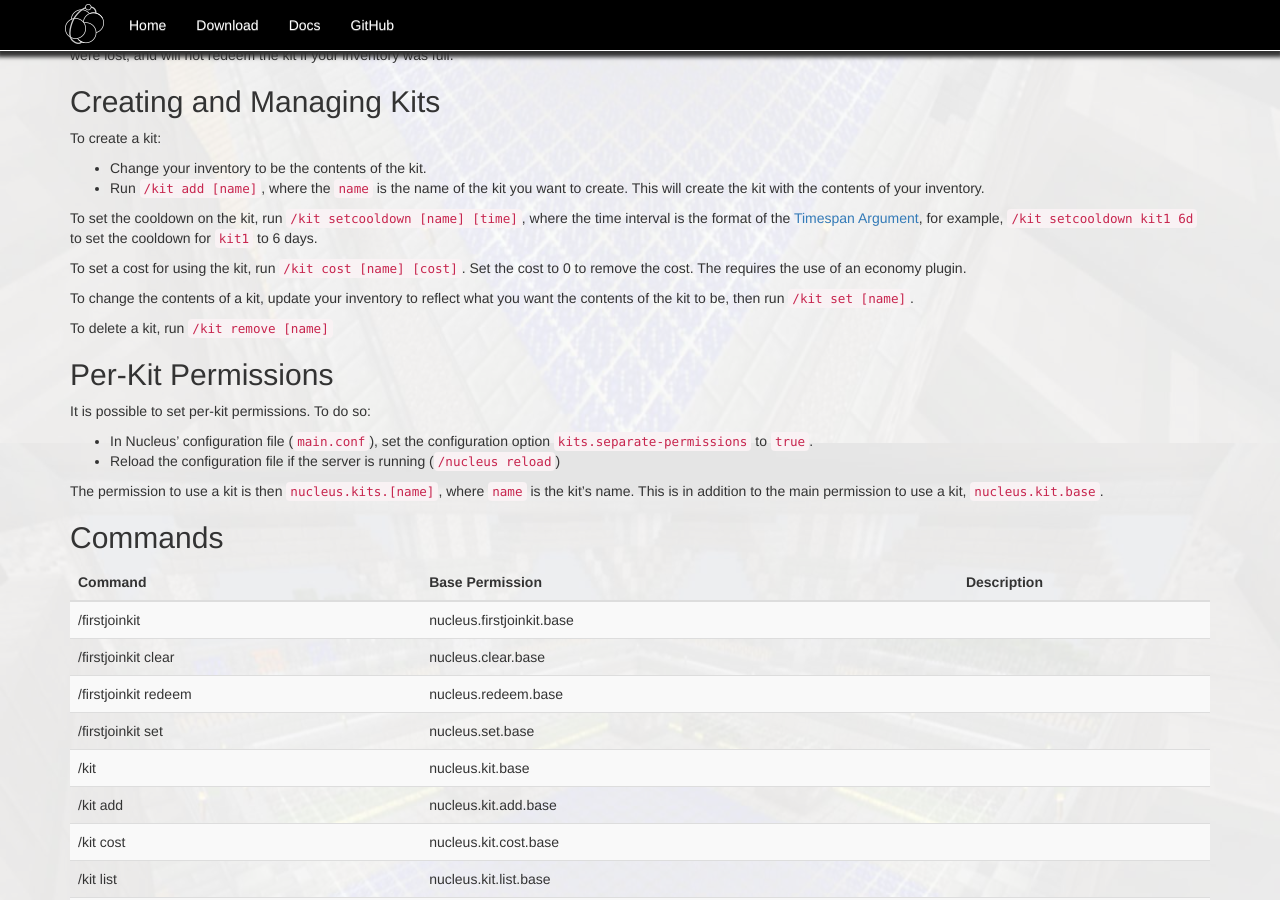
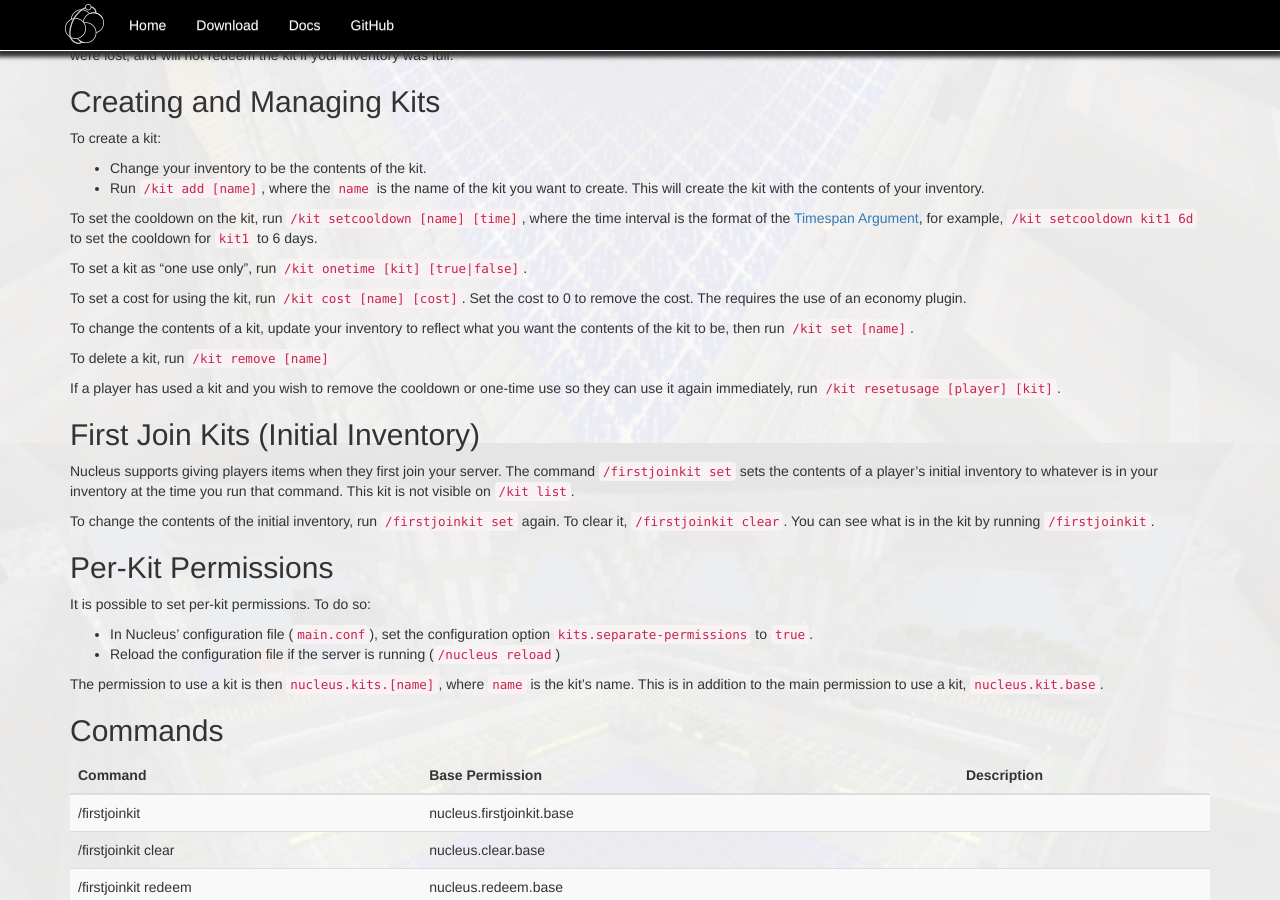
Before and after one commit to NucleusPowered/site-v1, a Jekyll site: the page built from docs/modules/kit.md, in a window 1280 px wide and 900 px high, scrolled down 457 px. Built offline with Jekyll 4.4.1, drawn with Linux system fonts in a browser that asks for light colours.

Commit message:
Update Kits docs

```diff
--- a/docs/modules/kit.md
+++ b/docs/modules/kit.md
@@ -28,6 +29,8 @@ To create a kit:
 To set the cooldown on the kit, run `/kit setcooldown [name] [time]`, where the time interval is the format of the [Timespan Argument](../arguments.html#timespan),
 for example, `/kit setcooldown kit1 6d` to set the cooldown for `kit1` to 6 days.
 
+To set a kit as "one use only", run `/kit onetime [kit] [true|false]`.
+
 To set a cost for using the kit, run `/kit cost [name] [cost]`. Set the cost to 0 to remove the cost. The requires the use
 of an economy plugin.
 
@@ -35,6 +38,18 @@ To change the contents of a kit, update your inventory to reflect what you want
 `/kit set [name]`.
 
 To delete a kit, run `/kit remove [name]`
+
+If a player has used a kit and you wish to remove the cooldown or one-time use so they can use it again immediately, run
+`/kit resetusage [player] [kit]`.
+
+## First Join Kits (Initial Inventory)
+
+Nucleus supports giving players items when they first join your server. The command `/firstjoinkit set` sets the contents
+of a player's initial inventory to whatever is in your inventory at the time you run that command. This kit is not visible
+on `/kit list`.
+
+To change the contents of the initial inventory, run `/firstjoinkit set` again. To clear it, `/firstjoinkit clear`. You can
+see what is in the kit by running `/firstjoinkit`.
 
 ## Per-Kit Permissions
 
```
Also changed, not shown: other parts of docs/modules/kit.md (+1 -0 lines).
